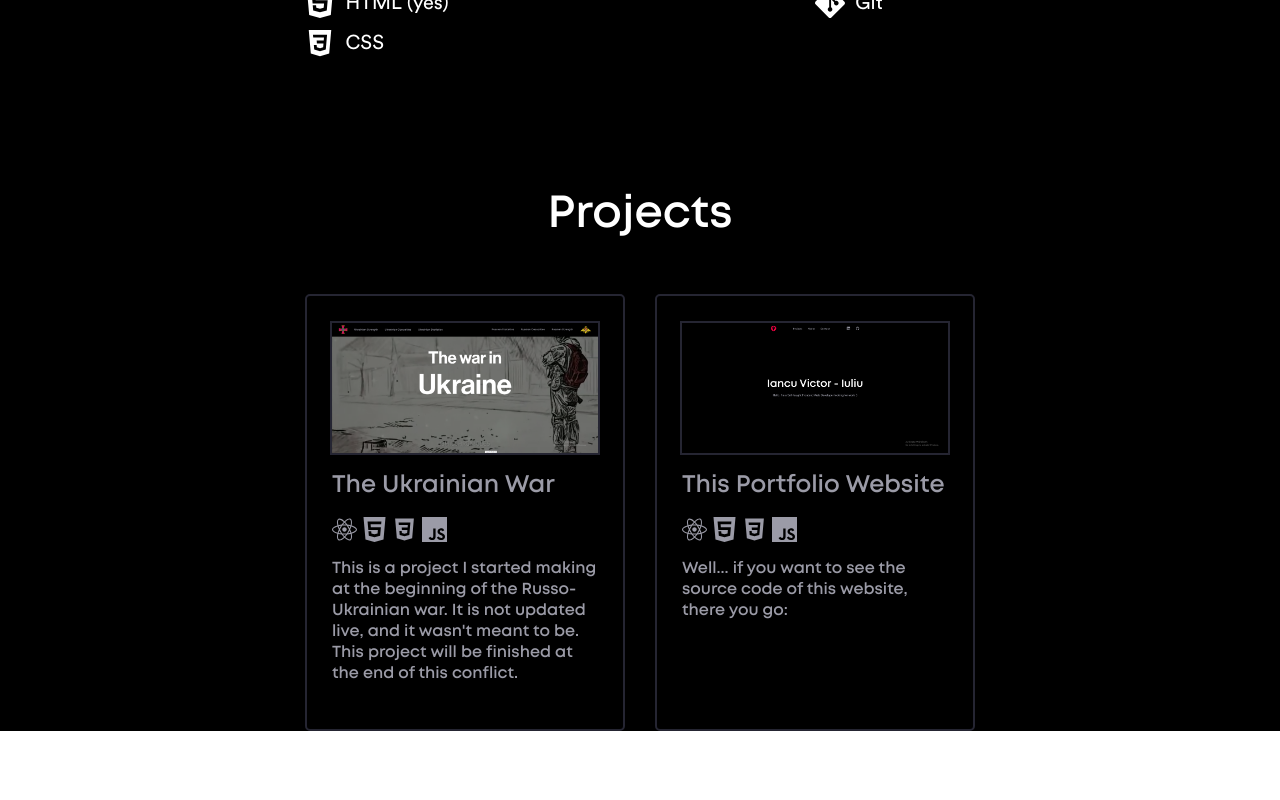
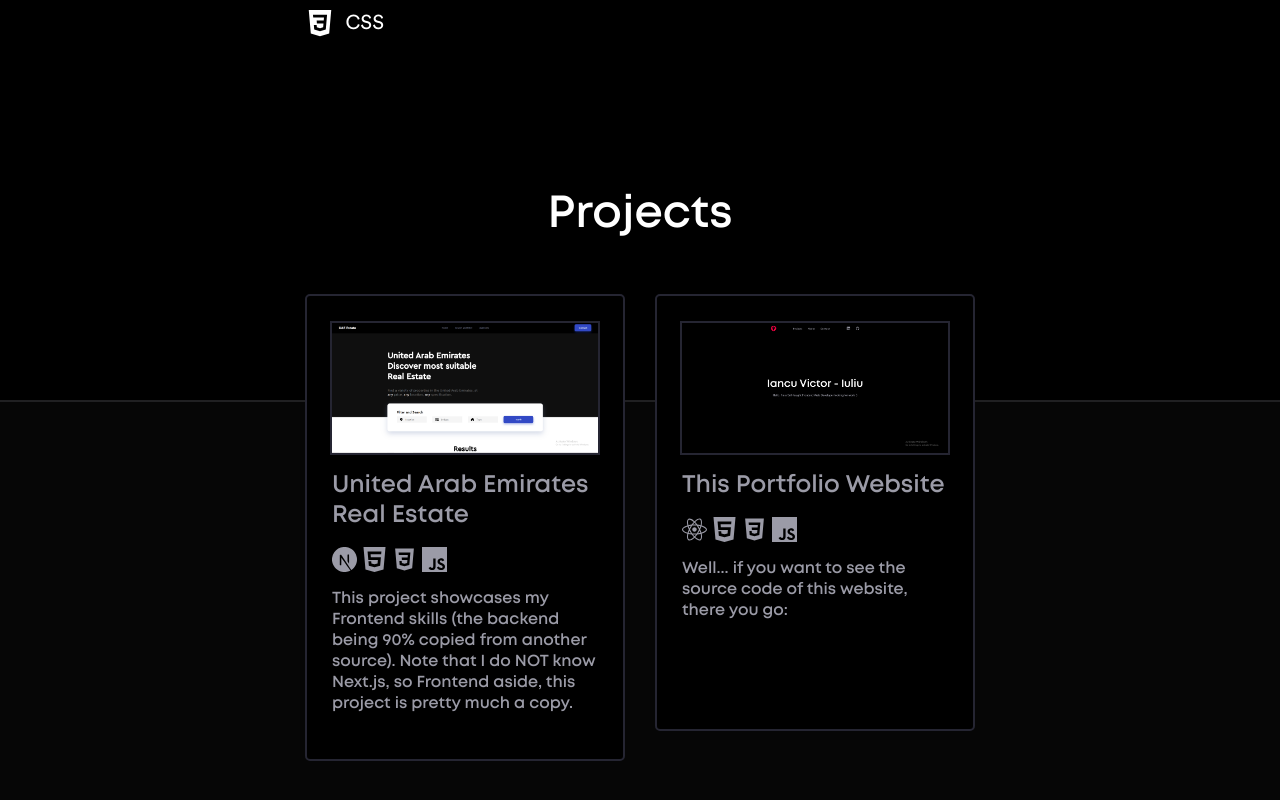
Before and after one commit to iancuvictor/Portfolio, a React (Create React App) app: page / in a window 1280 px wide. Shown: the part 1424-2224 px from the top of the page. Before the commit the page ends 2155 px from the top, so only its background shows below. Built offline with nearby package versions, Linux system fonts and the light colour scheme; the HTML template or start-up script is replaced by a standard one.

Commit message:
Modified projects tab (changed one of the cards and added github links to the projects)

```diff
--- a/src/components/about/about.module.css
+++ b/src/components/about/about.module.css
@@ -3,8 +3,9 @@
     display: flex;
     justify-content: center;
     align-items: center;
-    height: 75vh;
+    height: 70vh;
     padding-top: 25vh;
+    padding-bottom: 5vh;
 }
 
 .content{
--- a/src/components/navbar/navbar.module.css
+++ b/src/components/navbar/navbar.module.css
@@ -105,7 +105,7 @@
         flex-direction: column;
         align-items: center;
         justify-content: center;
-        gap: 30px;
+        gap: 40px;
         position: absolute;
         left: 0px;
         width: 100%;
@@ -116,6 +116,10 @@
         padding-bottom: 200px;
         height: 65vh;
         animation: fadeIn 0.25s ease-out;
+    }
+
+    .navTabs p{
+        margin: 0px;
     }
 
     .navTabs{
--- a/src/components/projectSlide/projectSlide.module.css
+++ b/src/components/projectSlide/projectSlide.module.css
@@ -1,3 +1,15 @@
+a {
+    color: #9B9BA7;
+    text-decoration: none;
+    font-family: Mont;
+    transition: 0.12s ease-out;
+    z-index: 2;
+}
+
+a:hover {
+    color: #fff;
+}
+
 .projectSlideBody{
     border: 2px #252532 solid;
     border-radius: 5px;
@@ -51,17 +63,6 @@
     position: relative;
 }
 
-a{
-    color: #9B9BA7;
-    text-decoration: none;
-    font-family: Mont;
-    transition: 0.12s ease-out;
-}
-
-a:hover{
-    color: #fff;
-}
-
 @media screen and (max-width: 430px) {
     .projectSlideBody{
         width: 200px;
--- a/src/components/projects/projects.jsx
+++ b/src/components/projects/projects.jsx
@@ -1,26 +1,37 @@
 import React from 'react';
 import { ImHtmlFive } from 'react-icons/im';
 import { IoLogoCss3 } from 'react-icons/io';
-import { SiJavascript } from 'react-icons/si';
+import { SiJavascript, SiNextdotjs } from 'react-icons/si';
 import { FaReact } from 'react-icons/fa';
 import css from './projects.module.css';
 import { ProjectSlide } from '../index';
-import ukraine from './assets/ukraine.png';
+import UAEEstate from './assets/UAEEstate.png';
 import portfolio from './assets/portfolio.png';
 
 
 
-function Projects(props) {
+function Projects() {
     return (
         <div id='projectsPage' className={css.projectsPage}>
+            <div className={css.background}></div>
             <div className={css.content}>
                 <h1>Projects</h1>
                 <div className={css.projectsList}>
-                    <ProjectSlide image={ukraine} title={'The Ukrainian War'} description={'This is a project I started making at the beginning of the Russo-Ukrainian war. It is not updated live, and it wasn\'t meant to be. This project will be finished at the end of this conflict.'} madeIn={<><FaReact size={25} /><ImHtmlFive size={25} /><IoLogoCss3 size={25} /><SiJavascript size={25} /></>} githubLink={'https://github.com/iancuvictor'}/>
-                    <ProjectSlide image={portfolio} title={'This Portfolio Website'} description={'Well... if you want to see the source code of this website, there you go:'} madeIn={<><FaReact size={25} /><ImHtmlFive size={25} /><IoLogoCss3 size={25} /><SiJavascript size={25} /></>} githubLink={'https://github.com/iancuvictor'}/>
+                    <ProjectSlide
+                        image={UAEEstate}
+                        title={'United Arab Emirates Real Estate'}
+                        description={`This project showcases my Frontend skills (the backend being 90% copied from another source).
+                                    Note that I do NOT know Next.js, so Frontend aside, this project is pretty much a copy.`}
+                        madeIn={<><SiNextdotjs size={25} /><ImHtmlFive size={25} /><IoLogoCss3 size={25} /><SiJavascript size={25} /></>}
+                        githubLink={'https://github.com/iancuvictor/Real-Estate-Proiect-Deployment'}/>
+                    <ProjectSlide
+                        image={portfolio}
+                        title={'This Portfolio Website'}
+                        description={'Well... if you want to see the source code of this website, there you go:'}
+                        madeIn={<><FaReact size={25} /><ImHtmlFive size={25} /><IoLogoCss3 size={25} /><SiJavascript size={25} /></>}
+                        githubLink={'https://github.com/iancuvictor/Portfolio'}/>
                 </div>
             </div>
-            <div className={css.background}></div>
         </div>
     );
 };
--- a/src/components/projects/projects.module.css
+++ b/src/components/projects/projects.module.css
@@ -5,17 +5,18 @@
     height: 100%;
     position: relative;
     padding-top: 10vh;
+    padding-bottom: 20vh;
 }
 
 .background{
-    background: #050505;
-    border-top: 2px #151517 solid;
+    background: #060606;
+    border-top: 2px #202022 solid;
     position: absolute;
     bottom: 0px;
     left: 0px;
     width: 100%;
-    height: 58vh;
-    z-index: -1;
+    height: 60%;
+    z-index: 1;
 }
 
 .content {
```
Also changed, not shown: src/components/projects/assets/UAEEstate.png (added), src/components/projects/assets/ukraine.png (deleted).
